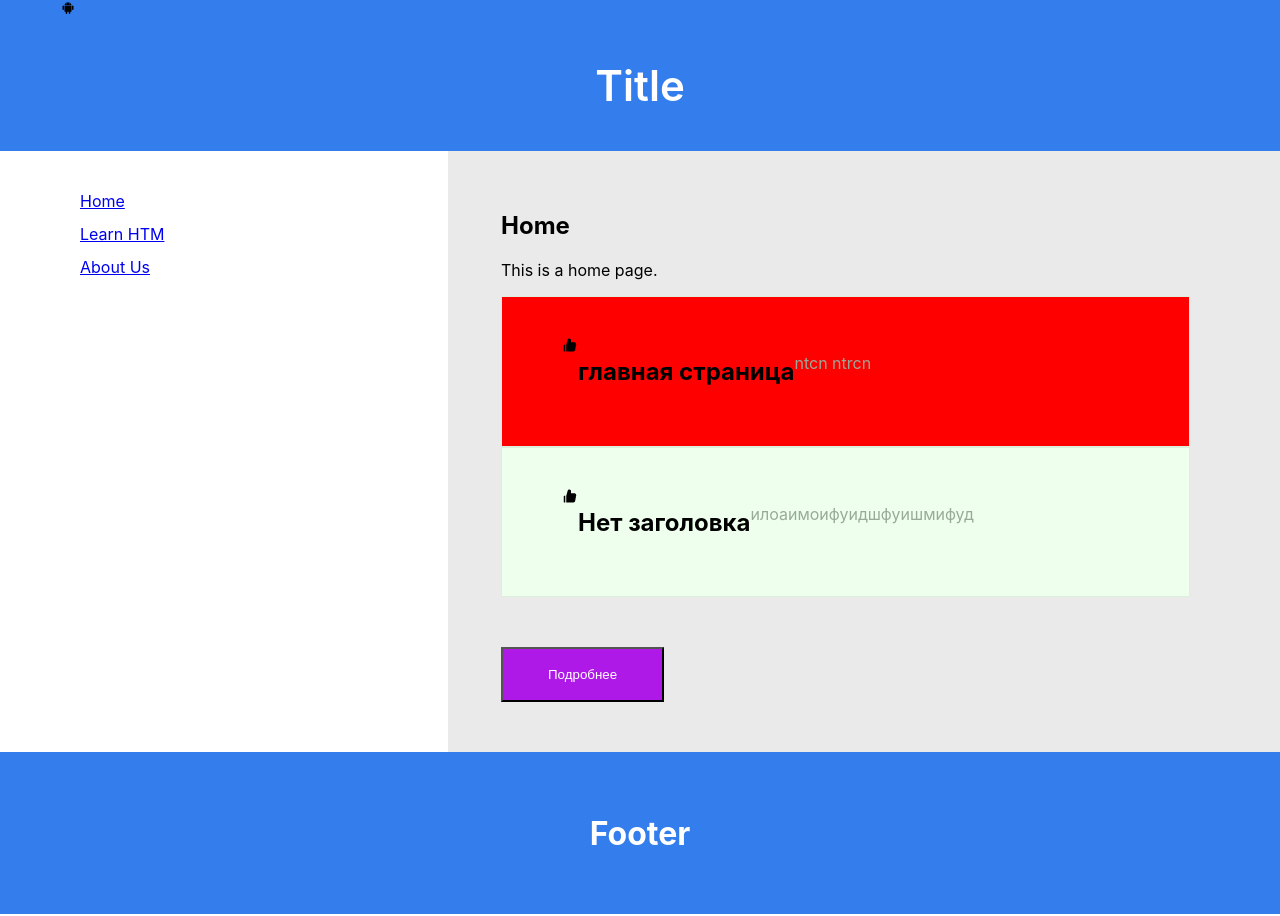
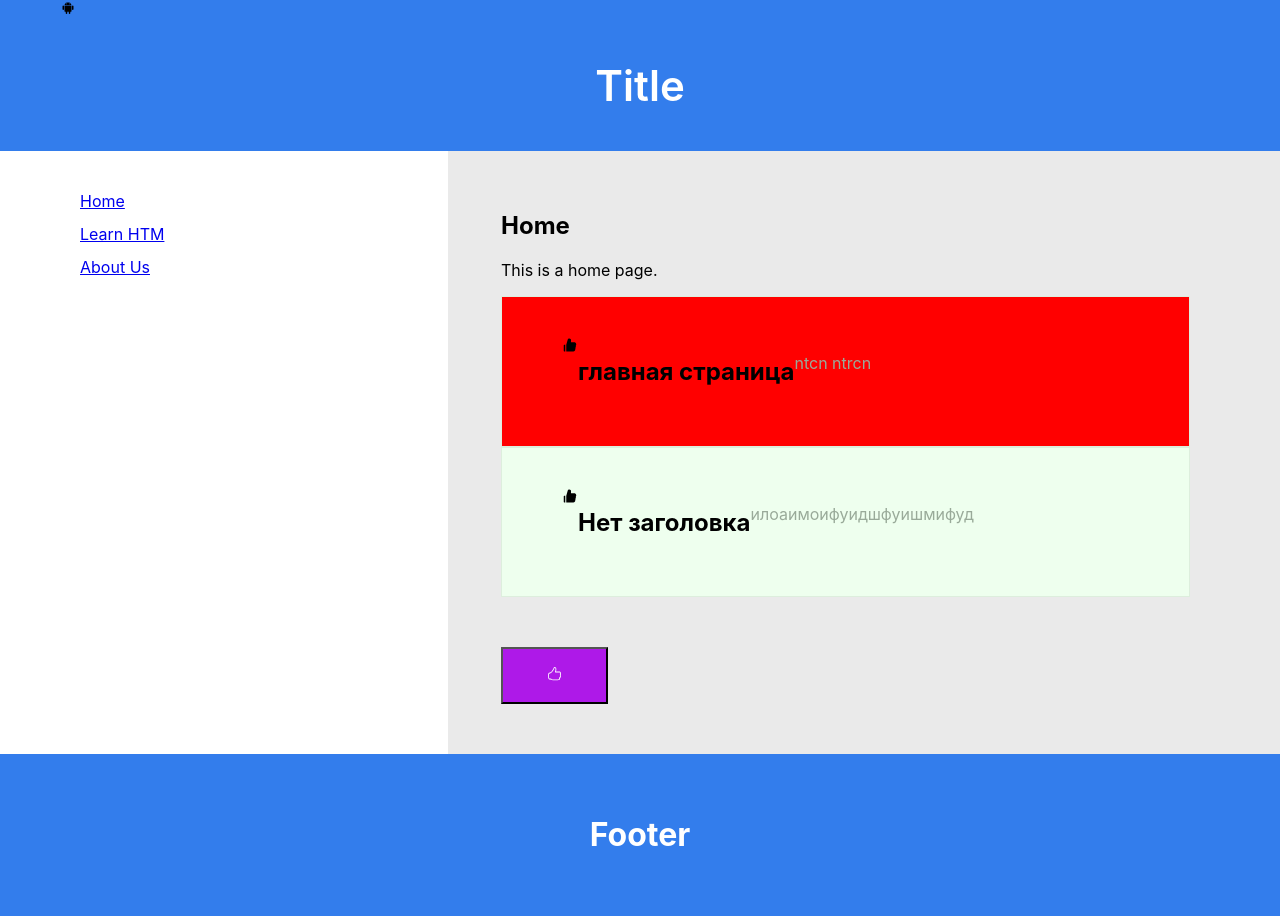
Before and after one commit to lutyi2856/reactGithub, a React (Create React App) app: page / in a window 1280 px wide. Built offline with nearby package versions, Linux system fonts and the light colour scheme.

Commit message:
add button two

```diff
--- a/src/Button/Button.jsx
+++ b/src/Button/Button.jsx
@@ -1,16 +1,12 @@
 import "./Button.css";
-import { SlLike } from "react-icons/sl";
+import React from "react";
 
 const Button = (props) => {
+  console.log(props);
   return (
-    <button
-      href="#"
-      onClick={() => {
-        console.log(`${props.click}`);
-      }}
-      className={`btn ${props.type}`}
-    >
-      <span>{props.title}</span>
+    <button href="#" onClick={props.action} className={`btn ${props.type}`}>
+      <span>{props.icon}</span>
+      <span onClick={props.action}>{props.title}</span>
     </button>
   );
 };
@@ -18,8 +14,6 @@ const Button = (props) => {
 Button.defaultProps = {
   title: "Подробнее",
   type: "btn-default",
-  click: "Клик",
-  icon: "",
 };
 
 export default Button;
--- /dev/null
+++ b/src/Button/ButtonTwo.jsx
@@ -0,0 +1,25 @@
+import React from "react";
+
+export class Car extends React.Component {
+  constructor(props) {
+    super(props);
+  }
+  componentDidMount() {
+    console.log("Сейчас");
+  }
+  componentWillUnmount() {
+    console.log("ушел");
+  }
+  render() {
+    return (
+      <button
+        href="#"
+        onClick={this.props.action}
+        className={`btn ${this.props.type}`}
+      >
+        <span>{this.props.icon}</span>
+        <span onClick={this.props.action}>{this.props.title}</span>
+      </button>
+    );
+  }
+}
--- a/src/Hero-content/Hero-content.jsx
+++ b/src/Hero-content/Hero-content.jsx
@@ -1,6 +1,12 @@
 import "./hero-content.css";
 import MyAlert from "../MyAlert/MyAlert";
 import Button from "../Button/Button";
+import { SlLike } from "react-icons/sl";
+import { Car } from "../Button/ButtonTwo";
+
+const action = () => {
+  console.log(this);
+};
 
 const HeroContent = () => {
   return (
@@ -9,7 +15,7 @@ const HeroContent = () => {
       <p className="hero-description">This is a home page.</p>
       <MyAlert title="главная страница" description="ntcn ntrcn" type="error" />
       <MyAlert description="илоаимоифуидшфуишмифуд" type="success" />
-      <Button type="primary" click="нажатие" />
+      <Car type="primary" click="нажатие" action={action} icon={<SlLike />} />
     </div>
   );
 };
--- a/src/index.js
+++ b/src/index.js
@@ -5,7 +5,7 @@ import App from "./App";
 
 const root = ReactDOM.createRoot(document.getElementById("root"));
 root.render(
-  <React.StrictMode>
-    <App />
-  </React.StrictMode>,
+  // <React.StrictMode>
+  <App />,
+  // </React.StrictMode>,
 );
```
